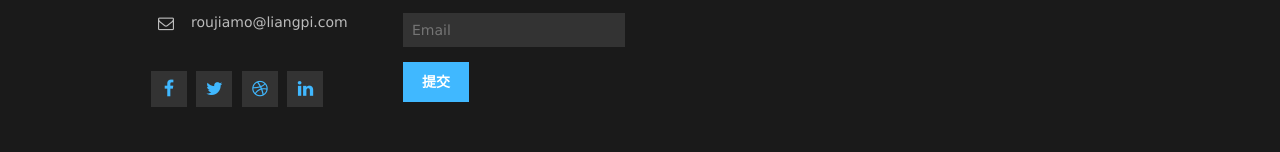
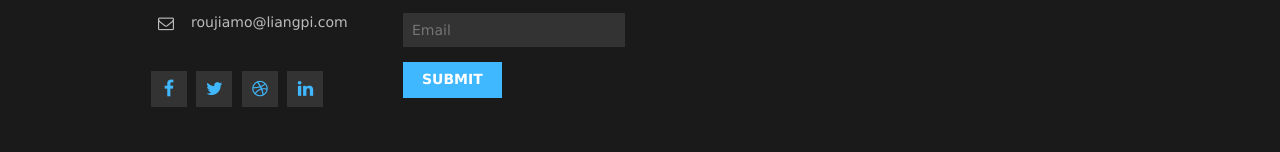
Before and after one commit to Dexter-GT-86/hzha0011, a plain HTML site: page index.html in a window 1280 px wide. Shown: the part 3703-3855 px from the top of the page. Drawn offline with nearby package versions, Linux system fonts and the light colour scheme.

Commit message:
Update index.html

```diff
--- a/index.html
+++ b/index.html
@@ -285,7 +285,7 @@ Licence URI: https://www.os-templates.com/template-terms
             <input class="btmspace-15" type="text" value="" placeholder="Name">
             <input class="btmspace-15" type="text" value="" placeholder="Email">
             <!-- <button type="submit" value="submit">Submit</button> -->
-            <button type="submit" onclick="display_alert()" value="提交" />提交</button>
+            <button type="submit" onclick="display_alert()" value="submit" />submit</button>
           </fieldset>
         </form>
       </div>
```
